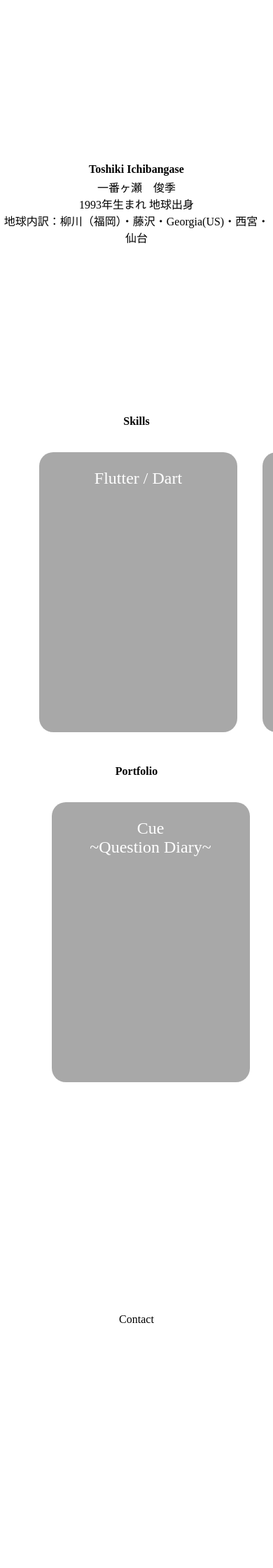
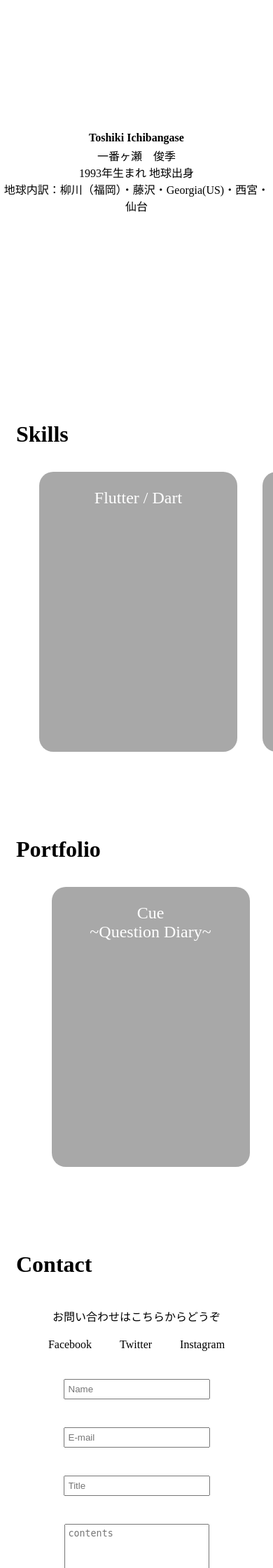
Before and after one commit to tbangase/myPortfolio, a Django app: page / in a window 390 px wide. Shown: the part 423-2663 px from the top of the page at 70% size. Before the commit the page ends 2313 px from the top, so only its background shows below. Run offline with Django 3.2, Linux system fonts and the light colour scheme; lists and menus that the app fills with data are empty.

Commit message:
Create hamburger menu and modify top layout

```diff
--- a/myProfile/static/css/top.css
+++ b/myProfile/static/css/top.css
@@ -9,14 +9,6 @@ a {
 
 
 
-.section {
-    height: 70vh;
-    width: 100%;
-    display: flex;
-    justify-content: center;
-    align-items: center;
-    flex-wrap: wrap;
-}
 
 #top {
     position: relative;
@@ -29,33 +21,106 @@ a {
 
 }
 
-#top h1 {
+#top #top-pad {
     position: absolute;
+    width: 100%;
     top: 50%;
     left: 50%;
-    width: 100%;
-    padding: 20px 0px;
     text-align: center;
     color: #ffffff;
-    font-size: 2em;
     background-color: rgba(0, 0, 0, .4);
     transform: translate(-50%, -50%);
 }
 
+h1 {
+    font-size: 2em;
+    padding: 0px 20px;
+}
+
+#menu-wrapper {
+    width: 100%;
+}
+
+#footer {
+    width: 100%;
+    height: 100px;
+    color: white;
+    background-color: grey;
+    display: flex;
+    justify-content: center;
+    align-items: center;
+}
 
 /* ------ Class ------- */
+
+
+.section {
+    height: 500px;
+    width: 100%;
+    display: flex;
+    justify-content: center;
+    align-items: center;
+    flex-wrap: wrap;
+}
+
+.contact-section {
+    height: 700px;
+    width: 100%;
+    display: flex;
+    justify-content: center;
+    align-content: flex-start;
+    flex-wrap: wrap;
+}
+
+.discription {
+    width: 100%;
+    padding-top: 40px;
+    text-align: center;
+}
+
+.spacer {
+    height: 100px;
+}
+
+.title-wrap {
+    display: flex;
+    align-items: flex-end;
+}
+
+.title {
+    padding-left: 20px;
+    text-align: left;
+    font-size: xx-large;
+
+}
+
+.icon-list {
+    list-style: none;
+    margin: 0;
+    padding: 0;
+}
+
+.icon-item {
+    padding: 20px;
+    float: left;
+}
 
 .align-center {
     text-align: center;
 }
 
 /* ---------- Menu Bar ---------- */
+.menu-btn {
+    display: none;
+    z-index: 20;
+}
 
 .menu-bar {
     position: fixed;
     width: 100%;
     height: 60px;
-    display: block;
+    display: flex;
+    align-items: center;
     margin: 0%;
     padding: 0%;
     list-style: none;
@@ -65,16 +130,74 @@ a {
 
 .menu-item {
     padding: 15px;
-    display: block;
-    float: right;
+    display: flex;
+    flex-direction: row;
+    flex-wrap: nowrap;
     color: white;
-    font-weight: 200;
+    font-weight: bold;
+}
+
+@media screen and (max-width: 800px) {
+    .menu-btn {
+        display: block;
+        position: fixed;
+        top: 10px;
+        right: 10px;
+        z-index: 20;
+        width: 25px;
+        height: 25px;
+        padding: 5px;
+        display: flex;
+        justify-content: center;
+        align-items: center;
+        flex-wrap: wrap;
+        background: rgba(0, 0, 0, 0.6);
+        color: white;
+    }
+
+    .menu-btn span {
+        display: block;
+        width: 100%;
+        height: 3px;
+        background-color: #fff;
+        border-radius: 3px;
+    }
+
+    .menu-bar{
+        transform: translateX(100vw);
+        transition: all .3s linear;
+        position: fixed;
+        width: 40vw;
+        height: 100vh;
+        display: flex;
+        flex-direction: column;
+        margin: 0%;
+        padding: 0%;
+        padding-bottom: auto;
+        list-style: none;
+        background-color: rgba(0, 0, 0, 0.6);
+        z-index: 10;
+    }
+
+    .menu-bar.is-active{
+        transform: translateX(0);
+        transition: all .3s linear;
+        margin-left: 60vw;
+        padding-left: 20px;
+    }
+
+
+    .menu-item {
+        float: none;
+        width: 40vw;
+        font-weight: bold;
+    }
 }
 
 /* --------- Horizontal List ---------- */
 .horizontal-list-wrap {
     overflow: hidden;
-    height: 500px;
+    height: 450px;
 }
 
 .horizontal-list {
@@ -95,3 +218,31 @@ a {
     background: rgba(38, 38, 38, 0.4);
     border-radius: 20px;
 }
+
+/* ---------- Contact Form ----------- */
+.input-field {
+    width: 100%;
+    display: flex;
+    justify-content: center;
+    align-content: flex-start;
+    flex-wrap: wrap;
+}
+
+.input-wrap{
+    padding: 20px;
+    width: 100%;
+    display: flex;
+    justify-content: center;
+    align-content: flex-start;
+    flex-wrap: wrap;
+}
+
+.input-box {
+    padding: 5px;
+    width: 50vw;
+}
+
+.send-button{
+    padding: 5px;
+    width: 51vw;
+}
--- a/myProfile/static/js/test.js
+++ b/myProfile/static/js/test.js
@@ -1,6 +1,5 @@
 $(function() {
     function scrollToAnchor(id) {
-        debugger;
         var aTag = $(id);
         $('html,body').animate({scrollTop: aTag.offset().top}, 'slow');
     }
@@ -28,6 +27,10 @@ $(function() {
     $("#topLink").on('click', function(){
         scrollToAnchor('#top');
     });
+
+    $(".menu-btn").on('click', function(){
+        $(".menu-bar").toggleClass('is-active');
+    });
 });
 
 $(window).on('scroll', function(){
--- a/myProfile/templates/top.html
+++ b/myProfile/templates/top.html
@@ -11,17 +11,29 @@
     <script src="{% static 'js/test.js' %}"></script>
 </head>
 <body>
-    <div>
+    <div id="menu-wrapper">
+
+        <div class="menu-btn">
+            <span class="menu-line-top"></span>
+            <span class="menu-line-middle"></span>
+            <span class="menu-line-bottom"></span>
+        </div>
         <ul class="menu-bar">
+            <li></li>
+            <li class="menu-item"><a id="topLink" href="#">Top</a></li>
+            <li class="menu-item"><a id="profileLink" href="#">Profile</a></li>
+            <li class="menu-item"><a id="skillLink" href="#">Skills</a></li>
+            <li class="menu-item"><a id="portfolioLink" href="#">Portfolio</a></li>
             <li class="menu-item"><a id="contactLink" href="#">Contact</a></li>
-            <li class="menu-item"><a id="portfolioLink" href="#">Portfolio</a></li>
-            <li class="menu-item"><a id="skillLink" href="#">Skills</a></li>
-            <li class="menu-item"><a id="profileLink" href="#">Profile</a></li>
-            <li class="menu-item"><a id="topLink" href="#">Top</a></li>
         </ul>
+
+
     </div>
     <div id="top">
-        <h1>To achieve goal, step one by one.</h1>
+        <div id="top-pad">
+            <h1>To achieve goal, step one by one.</h1>
+        </div>
+
     </div>
     <div id="profile" class="section">
 
@@ -43,14 +55,18 @@
             </tr>
         </table>
     </div>
-    <div id="skill" class="section horizontal-list-wrap">
-        <table class="align-center">
+    <div id="skill" class="spacer"></div>
+    <div class="title-wrap">
+        <table class="title">
             <tr>
                 <th>
                     Skills
                 </th>
             </tr>
         </table>
+    </div>
+    <div class="section horizontal-list-wrap">
+
 
         <ul class="horizontal-list">
             <li class="item align-center">
@@ -71,24 +87,53 @@
         </ul>
 
     </div>
-    <div id="portfolio" class="section horizontal-list-wrap">
-        <table class="align-center">
+    <div id="portfolio" class="spacer"></div>
+    <div class="title-wrap">
+        <table class="title">
             <tr>
                 <th>
                     Portfolio
                 </th>
             </tr>
         </table>
-
+    </div>
+    <div class="section horizontal-list-wrap">
         <ul class="horizontal-list">
             <li class="item align-center">
                 <p>Cue <br> ~Question Diary~</p>
             </li>
         </ul>
-
     </div>
-    <div name="contact" id="contact" class="section">
-        Contact
+    <div id="contact" class="spacer"></div>
+    <div>
+        <table class="title">
+            <tr>
+                <th>
+                    Contact
+                </th>
+            </tr>
+        </table>
+    </div>
+    <div class="contact-section">
+        <div class="discription">お問い合わせはこちらからどうぞ</div>
+        <ul class="icon-list">
+            <li class="icon-item">Facebook</li>
+            <li class="icon-item">Twitter</li>
+            <li class="icon-item">Instagram</li>
+        </ul>
+        <form action="inquiry" method="post">
+            {% csrf_token %}
+            <div class="input-field">
+                <div class="input-wrap"><input class="input-box" type="text" name="name" id="name" placeholder="Name"></div>
+                <div class="input-wrap"><input class="input-box" type="email" name="email" id="email" placeholder="E-mail"></div>
+                <div class="input-wrap"><input class="input-box" type="text" name="title" id="title" placeholder="Title"></div>
+                <div class="input-wrap"><textarea class="input-box" name="contents" id="contents" rows="10" placeholder="contents"></textarea></div>
+                <div class="input-wrap"><input class="send-button" type="submit" value="Inquire"></div>
+            </div>
+        </form>
+    </div>
+    <div id="footer">
+        <p>©2021 / Toshiki Ichibangase</p>
     </div>
 </body>
 </html>
```
Also changed, not shown: myProfile/views.py (line endings or trailing spaces).
